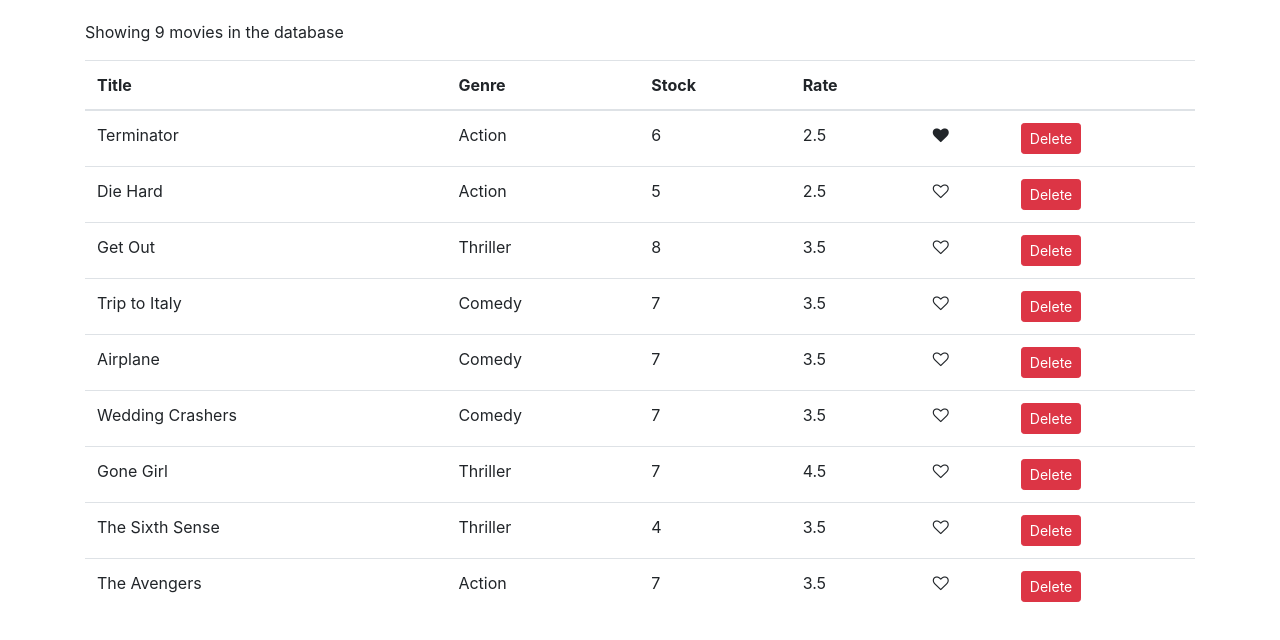
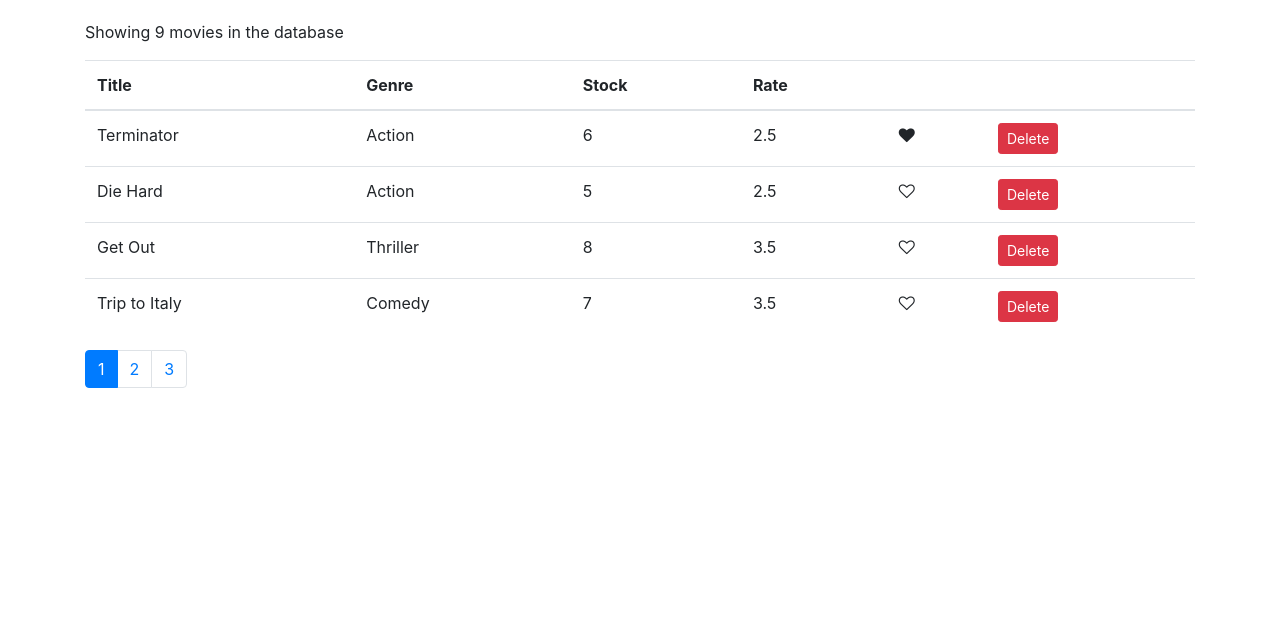
Before and after one commit to sepehr-amooei/React-vidly-project-, a React (Create React App) app: page / in a window 1280 px wide. Shown: the top 640 px of the page. Built offline with nearby package versions, Linux system fonts and the light colour scheme.

Commit message:
Pagination component

```diff
--- a/src/components/common/pagination.jsx
+++ b/src/components/common/pagination.jsx
@@ -1,31 +1,17 @@
-// import React from 'react';
+import React from 'react';
+import _ from 'lodash';
 
-// import _ from 'lodash';
-// import propTypes from 'prop-types';
+const Pagination = ({ itemCount, pageSize, currentPage, onPageChange }) => {
+ const pageCount = Math.ceil(itemCount / pageSize);
+ if (pageCount === 1) return null;
+ const page = _.range(1, pageCount + 1);
+ return (
+  <nav aria-label="...">
+   <ul class="pagination">
+    {page.map( p => <li class={currentPage === p ? "page-item active" : "page-item" } onClick= {() => onPageChange(p)}><button class="page-link" href="#">{p}</button></li>)}
+  </ul>
+</nav>
+  );
+}
 
-// const Pagination = ({ itemsCount, pageSize, onPageChange, currentPage }) => {
-//  // const paginationCount = Math.round(itemsCount / pageSize) + 1;
-//  // let paginationArray = [];
-//  // for (let i = 1; i <= paginationCount; i++) {
-//  //  paginationArray.push(i);
-//  // }
-//  const pageCount = Math.ceil(itemsCount / pageSize);
-//  if (pageCount === 1) return null;
-//  const pages = _.range(1 , pageCount + 1)
-//  return (
-//   <nav aria-label="Page navigation example">
-//    <ul className="pagination">
-//         {pages.map(page => <li className={page === currentPage ? 'page-item active' : 'page-item'} key={page}><button onClick={() => onPageChange(page)} className="page-link">{page}</button></li>)}
-
-//   </ul>
-// </nav>
-//   );
-// }
-// Pagination.propTypes = {
-//   itemsCount: propTypes.number.isRequired,
-//   pageSize: propTypes.number.isRequired,
-//   onPageChange: propTypes.func.isRequired,
-//   currentPage:propTypes.number.isRequired
-// }
-
-// export default Pagination;
+export default Pagination;
--- a/src/components/movies.jsx
+++ b/src/components/movies.jsx
@@ -100,10 +100,14 @@
 import React, { Component } from 'react';
 import { getMovies } from '../services/fakeMovieService';
 import Like from './common/like';
+import Pagination from './common/pagination';
+import paginate from '../utils/paginate';
 
 class Movies extends Component {
  state = {
     movies: getMovies(),
+    pageSize: 4,
+    currentPage: 1,
  }
 
  handleDelete = item => {
@@ -112,6 +116,7 @@
     movies,
   })
   }
+
   handleLike = item => {
     const movies = this.state.movies;
     const index = movies.indexOf(item);
@@ -119,9 +124,15 @@
     movies[index].liked = !movies[index].liked;
     this.setState({ movies });
   }
+
+  handlePageChange = item => {
+    const currentPage = item;
+    this.setState({ currentPage });
+  }
   render() {
-  const { movies } = this.state;
-  const { length: count } = this.state.movies;
+    const { movies: allMovies, currentPage, pageSize } = this.state;
+    const movies = paginate(allMovies, currentPage, pageSize);
+    const { length: count } = allMovies;
   if (count === 0) return <p>There are no movies in the databas</p>;
   return (
     <React.Fragment>
@@ -141,6 +152,12 @@
       {this.renderList(movies)}
       </tbody>
     </table>
+      <Pagination
+        pageSize={pageSize}
+        itemCount={count}
+        currentPage={currentPage}
+        onPageChange={this.handlePageChange}
+      />
    </React.Fragment>
   );
  }
--- a/src/utils/paginate.js
+++ b/src/utils/paginate.js
@@ -1,6 +1,6 @@
-// import _ from "lodash";
+import _ from "lodash"
 
-// export default function paginated(itemArr, pageSize, pageNumber) {
-//  const startIndex = (pageNumber - 1) * pageSize;
-//  return _(itemArr).slice(startIndex).take(pageSize).value();
-// }
+export default function paginate(itemArr, pageNumber, pageSize) {
+ const startIndex = (pageNumber - 1) * pageSize;
+ return _(itemArr).slice(startIndex).take(pageSize).value();
+}
```
Lines whose indentation alone changed are shown as unchanged.
